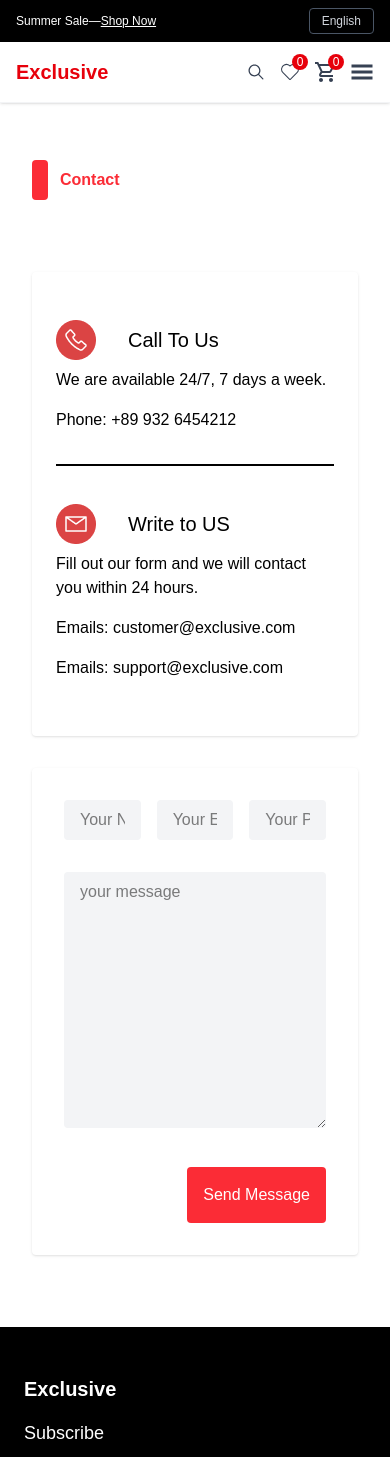
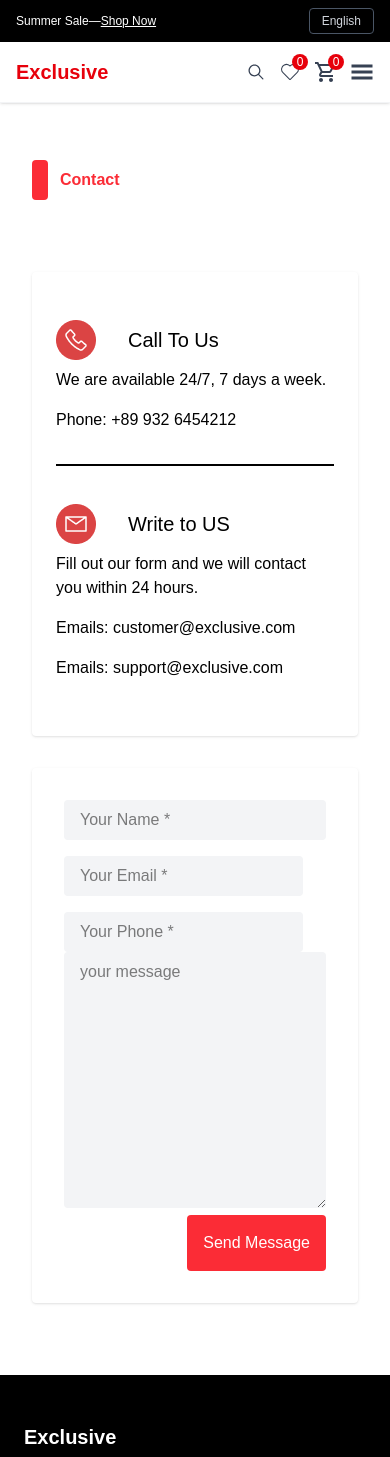
Before and after one commit to imabwahab/e-commerce, a React (Vite) app in the folder frontend/: page /contact in a window 390 px wide. Shown: the top 1457 px of the page. Built offline with nearby package versions, Linux system fonts and the light colour scheme; a web font is replaced by a local one.

Commit message:
frontend: added form validation in signup and contact form.

```diff
--- a/frontend/src/components/Navbar.tsx
+++ b/frontend/src/components/Navbar.tsx
@@ -11,11 +11,21 @@ const Navbar = () => {
   const [isMobileMenuOpen, setIsMobileMenuOpen] = useState(false);
   const [isSearchOpen, setIsSearchOpen] = useState(false);
 
-  const { wishList, navigate, cartItems } = useContext(AppContext);
+  const { wishList, navigate, cartItems, search, setSearch } = useContext(AppContext);
 
   const toggleMobileMenu = () => {
     setIsMobileMenuOpen(!isMobileMenuOpen);
   };
+
+  //
+  const HandleSearchBar = (e: React.ChangeEvent<HTMLInputElement>) => {
+    e.preventDefault()
+    navigate('/products');
+    setSearch(e.target.value)
+    if (e.target.value === '') {
+      navigate('/')
+    }
+  }
 
   return (
     <div className="w-full font-sans fixed top-0 left-0 right-0 z-[500]">
@@ -44,6 +54,7 @@ const Navbar = () => {
       {/*  Main Navbar  */}
       <div className="shadow-sm sticky top-0 z-50 bg-white border-b border-gray-100">
         <div className="max-w-7xl mx-auto px-4 sm:px-6 lg:px-8">
+          {/* Desktop Menu */}
           <div className="flex items-center justify-between py-4">
 
             <div
@@ -76,6 +87,8 @@ const Navbar = () => {
               <div className="hidden md:flex items-center border border-gray-300 rounded-full px-3 py-2 bg-gray-50 focus-within:border-red-600 transition-all duration-300">
                 <input
                   type="text"
+                  value={search}
+                  onChange={(e) => HandleSearchBar(e)}
                   placeholder="What are you looking for?"
                   className="bg-transparent outline-none text-sm w-32 lg:w-48 text-gray-700 placeholder-gray-400"
                 />
@@ -130,6 +143,8 @@ const Navbar = () => {
               <div className="flex items-center border border-gray-300 rounded-full px-3 py-2 bg-gray-50 focus-within:border-red-600 transition-all duration-300">
                 <input
                   type="text"
+                  value={search}
+                  onChange={(e) => HandleSearchBar(e)}
                   placeholder="What are you looking for?"
                   className="bg-transparent outline-none text-sm w-full text-gray-700 placeholder-gray-400"
                 />
@@ -143,15 +158,19 @@ const Navbar = () => {
             <div className="lg:hidden border-t border-gray-200 py-4 animate-in fade-in slide-in-from-top-2 duration-300">
               <ul className="flex flex-col gap-2 text-gray-700 font-medium">
                 {navLinks.map((item, index) => (
-                  <Link
+                  <NavLink
                     onClick={() => setIsMobileMenuOpen(!isMobileMenuOpen)}
                     key={index}
                     to={item.path}
-                  > <li
-                    className="relative cursor-pointer  hover:text-red-600 transition-all duration-300 py-1 px-4 rounded-lg hover:bg-gray-50"
+                    className={({ isActive }) => `relative cursor-pointer transition-all duration-200 ${isActive ? 'text-red-600 font-semibold border-b-2 w-max border-b-red-600' : 'text-gray-700'
+                      }`}
                   >
+                    <li
+
+                    >
                       {item.name}
-                    </li></Link>
+                    </li>
+                  </NavLink>
                 ))}
               </ul>
             </div>
--- a/frontend/src/components/ProductHeader.tsx
+++ b/frontend/src/components/ProductHeader.tsx
@@ -26,7 +26,7 @@ const ProductHeader: React.FC<PoductHeaderProps> = ({ header, title }) => {
           {title}
         </h2>
         <div className='flex flex-row gap-3'>
-          <div className="hidden lg:flex items-center text-sm gap-2 border border-gray-300 px-3 rounded-full">
+          {/* <div className="hidden lg:flex items-center text-sm gap-2 border border-gray-300 px-3 rounded-full">
             <input
               value={search}
               onChange={(e) => setSearch(e.target.value)}
@@ -35,7 +35,7 @@ const ProductHeader: React.FC<PoductHeaderProps> = ({ header, title }) => {
               placeholder="Search products"
             />
             <IoIosSearch />
-          </div>
+          </div> */}
 
           <div className='relative '>
             <button
--- a/frontend/src/components/SignupForm.tsx
+++ b/frontend/src/components/SignupForm.tsx
@@ -1,32 +1,31 @@
-import React, { useContext, useState } from 'react';
+import { useContext, useState } from 'react';
 import { AppContext } from '../context/AppContext';
 import { FaRegEye, FaRegEyeSlash, FaRegUserCircle } from "react-icons/fa";
 import { CiMail } from "react-icons/ci";
 import { CiLock } from "react-icons/ci";
 
+import { useForm } from 'react-hook-form';
+import { zodResolver } from '@hookform/resolvers/zod';
+import { signupSchema, type SignupFormData } from '../schema/signupSchema';
+
 const SignupForm = () => {
 
   const { navigate } = useContext(AppContext);
-  const [showPassword, setShowPassword] = useState(false)
-  const [formData, setFormData] = useState({
-    name: '',
-    email: '',
-    password: ''
+  const [showPassword, setShowPassword] = useState(false);
+
+
+  // Intialize form
+  const {
+    register,
+    handleSubmit,
+    formState: { errors },
+  } = useForm<SignupFormData>({
+    resolver: zodResolver(signupSchema)
   })
 
-  const handleSubmit = (e: React.FormEvent<HTMLFormElement>) => {
-    e.preventDefault()
-    console.log('Form submitted:', formData)
+  const onSubmit = (data: SignupFormData) => {
+    console.log("✅ Valid form data:", data);
   }
-
-  const handleChange = (e: React.ChangeEvent<HTMLInputElement>) => {
-    setFormData({
-      ...formData,
-      [e.target.name]: e.target.value
-    })
-    console.log(formData)
-  }
-
   return (
     <>
       <div className='bg-white rounded-md shadow-md mt-8 p-8 md:p-12 w-full max-w-md mx-auto hover:shadow-3xl transition-shadow duration-300'>
@@ -35,7 +34,7 @@ const SignupForm = () => {
           <p className='text-gray-500 text-sm'>Join us today and get started</p>
         </div>
 
-        <form onSubmit={handleSubmit} className='space-y-6'>
+        <form onSubmit={handleSubmit(onSubmit)} className='space-y-6'>
           <div >
             <div className='relative'>
               <div className='absolute inset-y-0 left-0 pl-3 flex items-center pointer-events-none transition-colors duration-200'>
@@ -43,13 +42,15 @@ const SignupForm = () => {
               </div>
               <input
                 type='text'
-                name='name'
-                value={formData.name}
-                onChange={handleChange}
+                {...register("name")}
                 className='block w-full pl-10 pr-3 py-3 border-b-2 border-gray-300 bg-transparent focus:outline-none focus:border-red-500 transition-all duration-300 placeholder:text-gray-400'
                 placeholder='John Doe'
               />
+
             </div>
+            {errors.name && (
+              <p className="text-red-500 text-sm mt-1">{errors.name.message}</p>
+            )}
           </div>
 
           <div >
@@ -59,28 +60,29 @@ const SignupForm = () => {
               </div>
               <input
                 type='email'
-                name='email'
-                value={formData.email}
-                onChange={handleChange}
+                {...register("email")}
                 className='block w-full pl-10 pr-3 py-3 border-b-2 border-gray-300 bg-transparent focus:outline-none focus:border-red-500 transition-all duration-300 placeholder:text-gray-400'
                 placeholder='john@example.com'
               />
+
             </div>
+            {errors.email && (
+              <p className="text-red-500 text-sm mt-1">{errors.email.message}</p>
+            )}
           </div>
 
           <div >
             <div className='relative'>
-              <div className='absolute inset-y-0 left-0 pl-3 flex items-center pointer-events-none transition-colors duration-200'>
+              <div className='absolute inset-y-0  left-0 pl-3 flex items-center pointer-events-none transition-colors duration-200'>
                 <CiLock className='h-5 w-5 text-gray-400 ' />
               </div>
               <input
                 type={showPassword ? 'text' : 'password'}
-                name='password'
-                value={formData.password}
-                onChange={handleChange}
+                {...register("password")}
                 className='block w-full pl-10 pr-12 py-3 border-b-2 border-gray-300 bg-transparent focus:outline-none focus:border-red-500 transition-all duration-300 placeholder:text-gray-400'
                 placeholder='••••••••'
               />
+
               <button
                 type='button'
                 onClick={() => setShowPassword(!showPassword)}
@@ -93,6 +95,9 @@ const SignupForm = () => {
                 )}
               </button>
             </div>
+            {errors.password && (
+              <p className="text-red-500 text-sm mt-1">{errors.password.message}</p>
+            )}
           </div>
 
           <button
--- a/frontend/src/pages/Contact.tsx
+++ b/frontend/src/pages/Contact.tsx
@@ -1,7 +1,19 @@
 import call_icon from '../assets/icons-phone.png'
 import mail_icon from '../assets/icons-mail.png'
+import { useForm } from 'react-hook-form'
+import { contactSchema, type ContactFormData } from '../schema/contactSchema'
+import { zodResolver } from '@hookform/resolvers/zod'
 
 const Contact = () => {
+
+  const { register, handleSubmit, formState: { errors } } = useForm<ContactFormData>({
+    resolver: zodResolver(contactSchema)
+  });
+
+  const onSubmit = (data: ContactFormData) => {
+    console.log("✅ Valid form data:", data);
+  }
+
   return (
     <div className='w-full mt-32  max-w-7xl mx-auto'>
       {/* Section Header */}
@@ -14,6 +26,7 @@ const Contact = () => {
 
       <div className=" grid gap-8 p-8 grid-cols-1 md:grid-cols-[1fr_2fr]" >
 
+        {/* Left Side Info */}
         <div className=" rounded shadow flex flex-col p-6">
           <div className='py-6' >
             <div className='flex flex-row items-center gap-8'>
@@ -34,18 +47,63 @@ const Contact = () => {
             <p className='py-2'>Emails: support@exclusive.com</p>
           </div>
         </div>
+
+        {/* Right Side Form to get info */}
         <div className=" rounded shadow p-8 flex flex-col gap-8">
-          <div className='grid grid-cols-3 gap-4'>
-            <input className='bg-gray-100 py-2 px-4 rounded focus:outline-none' type="text" placeholder='Your Name *' />
-            <input className='bg-gray-100 py-2 px-4 rounded focus:outline-none' type="email" placeholder='Your Email *' />
-            <input className='bg-gray-100 py-2 px-4 rounded focus:outline-none' type="text" placeholder='Your Phone *' />
+          <form onSubmit={handleSubmit(onSubmit)}>
+            <div className='grid grid-cols-1 md:grid-cols-3 gap-4'>
+              <div>
+                <input
+
+                  type="text"
+                  placeholder='Your Name *'
+                  {...register("name")}
+                  className='bg-gray-100 py-2 px-4 rounded focus:outline-none w-full'
+                />
+                {errors.name && (
+                  <p className="text-red-500 text-sm mt-1">{errors.name.message}</p>
+                )}
+              </div>
+
+              <div>
+
+                <input
+                  type="email"
+                  placeholder='Your Email *'
+                  {...register('email')}
+                  className='bg-gray-100 py-2 px-4 rounded focus:outline-none' />
+                {errors.email && (
+                  <p className="text-red-500 text-sm mt-1">{errors.email.message}</p>
+                )}
+              </div>
+
+              <div>
+                <input
+                  type="text"
+                  placeholder='Your Phone *'
+                  {...register("phone")}
+                  className='bg-gray-100 py-2 px-4 rounded focus:outline-none'
+                />
+
+                {errors.phone && (
+                  <p className="text-red-500 text-sm mt-1">{errors.phone.message}</p>
+                )}
+              </div>
             </div>
             <div>
-          <textarea className='bg-gray-100 py-2 px-4 rounded focus:outline-none w-full' placeholder='your message' cols={30} rows={10} ></textarea>
+              <textarea
+                placeholder='your message'
+                cols={30} rows={10}
+                {...register("message")}
+                className='bg-gray-100 py-2 px-4 rounded focus:outline-none w-full'></textarea>
+              {errors.message && (
+                <p className="text-red-500 text-sm mt-1">{errors.message.message}</p>
+              )}
             </div>
             <div className='flex justify-end'>
               <button className='bg-red-500 text-white py-4 px-4 rounded'>Send Message</button>
             </div>
+          </form>
         </div>
       </div>
 
--- /dev/null
+++ b/frontend/src/schema/contactSchema.tsx
@@ -0,0 +1,16 @@
+import { z } from "zod";
+
+export const contactSchema = z.object({
+  name: z
+    .string()
+    .min(5, "Name should be at least 5 characters")
+    .max(16, "Name must not be more than 16 characters"),
+
+  email: z.string().email("Please enter a valid email"),
+  phone: z.string().min(10, "Phone number must be at least 10 digits").regex(/fj/, "Phone number can only contain digits, +, -, or spaces"),
+  message: z.string().min(10, "message should have at least 10 characters").max(500, "Message should no exceed 500 characters")
+
+});
+
+
+export type ContactFormData = z.infer<typeof contactSchema>
--- a/frontend/src/schema/loginSchema.ts
+++ b/frontend/src/schema/loginSchema.ts
@@ -2,7 +2,7 @@ import { z } from "zod";
 
 export const loginSchema = z.object({
   email: z.string().email("Please enter a valid email address"),
-  password: z.string().min(6, "Password must be at least 6 characters long")
+  password: z.string().min(8, "Password must be at least 8 characters long")
 });
 
 export type LoginFormData = z.infer<typeof loginSchema>
--- /dev/null
+++ b/frontend/src/schema/signupSchema.tsx
@@ -0,0 +1,20 @@
+import { z } from "zod";
+
+export const signupSchema = z.object({
+  name: z
+    .string()
+    .min(5, "Name should be at least 5 characters")
+    .max(16, "Name must not be more than 16 characters"),
+
+  email: z.string().email("Please enter a valid email"),
+
+  password: z
+    .string()
+    .min(8, "Password must be at least 8 characters long")
+    .regex(/[A-Z]/, "Password must contain an uppercase letter")
+    .regex(/[a-z]/, "Password must contain a lowercase letter")
+    .regex(/[0-9]/, "Password must contain a number")
+    .regex(/[@$!%*?&]/, "Password must contain a special character"),
+});
+
+export type SignupFormData = z.infer<typeof signupSchema>;
```
Lines whose indentation alone changed are shown as unchanged.
